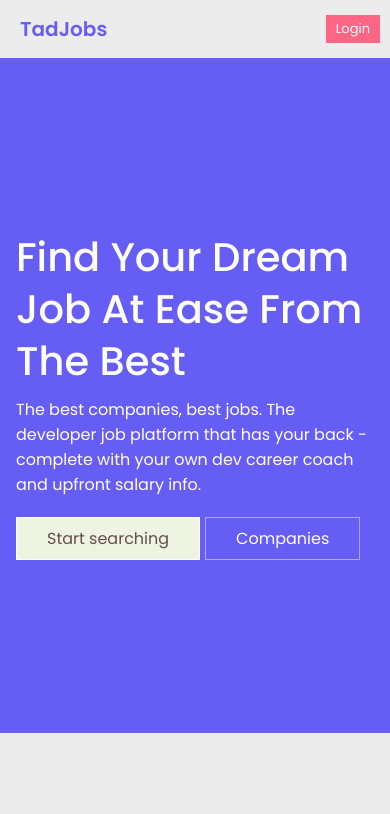
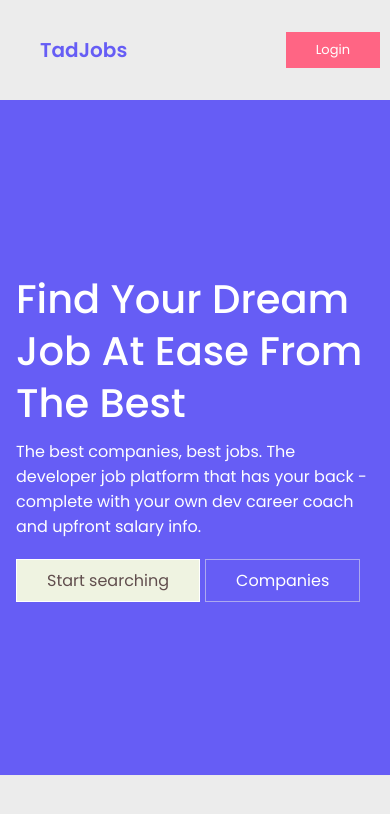
Before and after one commit to MonamaTV/tadjobs-with-next-firebase, a Next.js app: page / in a window 390 px wide. Shown: the top 814 px of the page. Built offline with nearby package versions, Linux system fonts and the light colour scheme.

Commit message:
last push

```diff
--- a/styles/Home.module.css
+++ b/styles/Home.module.css
@@ -176,7 +176,7 @@
     display: none;
   }
   .container header nav a {
-    padding: 4px 10px;
+    /* padding: inherit; */
   }
 }
 
--- a/styles/globals.css
+++ b/styles/globals.css
@@ -109,7 +109,7 @@ button:disabled {
     padding-inline: 0;
   }
   .containers header nav a {
-    padding: 4px 10px;
+    /* padding: 4px 10px; */
     font-size: 13px;
   }
 }
@@ -126,7 +126,7 @@ select {
     height: 85vh;
   }
   header {
-    height: min-content;
+    /* height: min-content; */
   }
 }
 .mantine-1qycoz3 {
```
